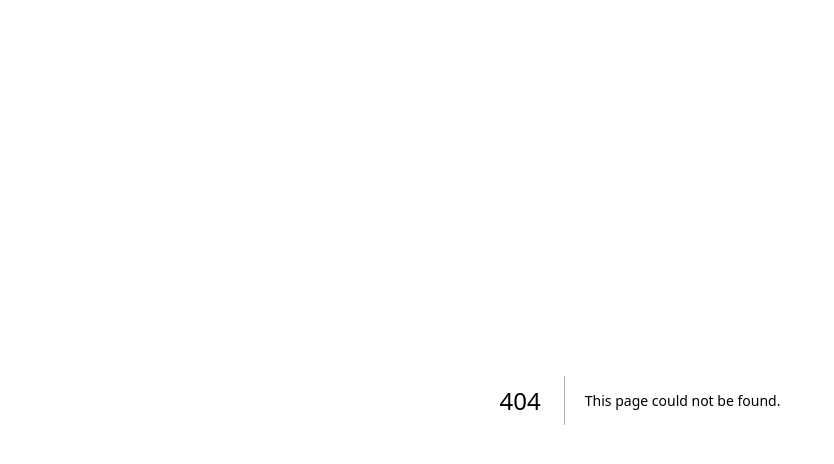
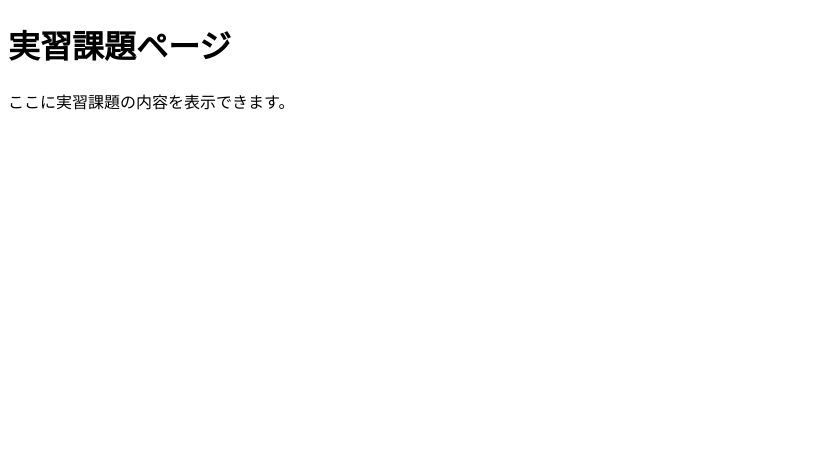
Before and after one commit to shino1892/OIC-Web-Portal, a Next.js app in the folder frontend/: page /tasks in a window 1280 px wide. Before the commit this address had no page. Shown: the top 464 px of the page, without its empty margins (0-834 px from the left). Built offline with nearby package versions, Linux system fonts and the light colour scheme.

Commit message:
add 実習課題ページ

```diff
--- /dev/null
+++ b/frontend/src/app/tasks/page.tsx
@@ -0,0 +1,13 @@
+// frontend/app/tasks/page.tsx
+"use client";
+// import { useEffect, useState } from "react";
+// import { Button } from "@/components/ui/Button";
+
+export default function Tasks() {
+  return (
+    <main>
+      <h1>実習課題ページ</h1>
+      <p>ここに実習課題の内容を表示できます。</p>
+    </main>
+  );
+}
```
